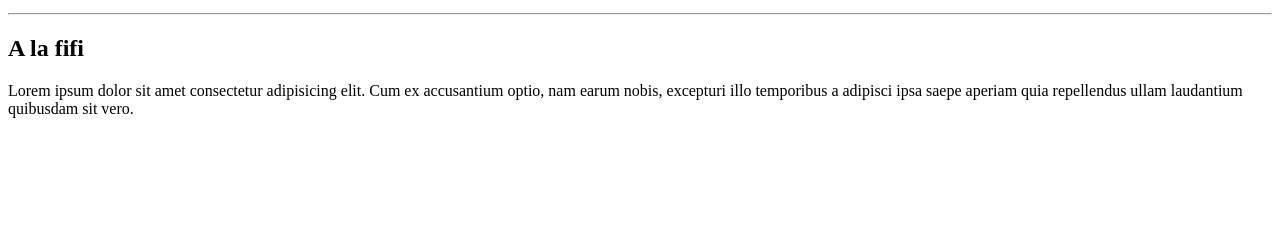
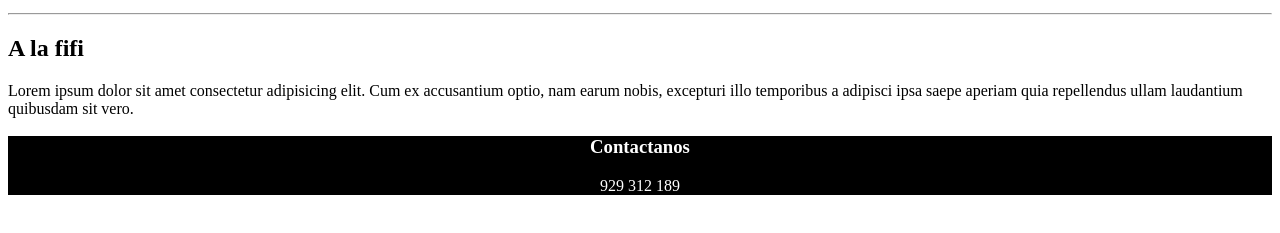
Before and after one commit to DruChill/insertar, a plain HTML site: page index.html in a window 1280 px wide. Shown: the part 101-334 px from the top of the page. Drawn offline with Linux system fonts and the light colour scheme.

Commit message:
agregado de footer

```diff
--- a/estilo.css
+++ b/estilo.css
@@ -0,0 +1,6 @@
+footer{
+background-color: black;
+color: white;
+text-align: center;
+
+}
--- a/index.html
+++ b/index.html
@@ -3,6 +3,7 @@
 <head>
     <meta charset="UTF-8">
     <meta name="viewport" content="width=device-width, initial-scale=1.0">
+    <link rel="stylesheet" href="estilo.css">
     <title>Document</title>
 </head>
 <body>
@@ -11,5 +12,10 @@
     <hr>
     <h2>A la fifi</h2>
     <p>Lorem ipsum dolor sit amet consectetur adipisicing elit. Cum ex accusantium optio, nam earum nobis, excepturi illo temporibus a adipisci ipsa saepe aperiam quia repellendus ullam laudantium quibusdam sit vero.</p>
+    <footer>
+        <h3>Contactanos</h3>
+        <p>929 312 189</p>
+    </footer>
 </body>
+
 </html>
```
